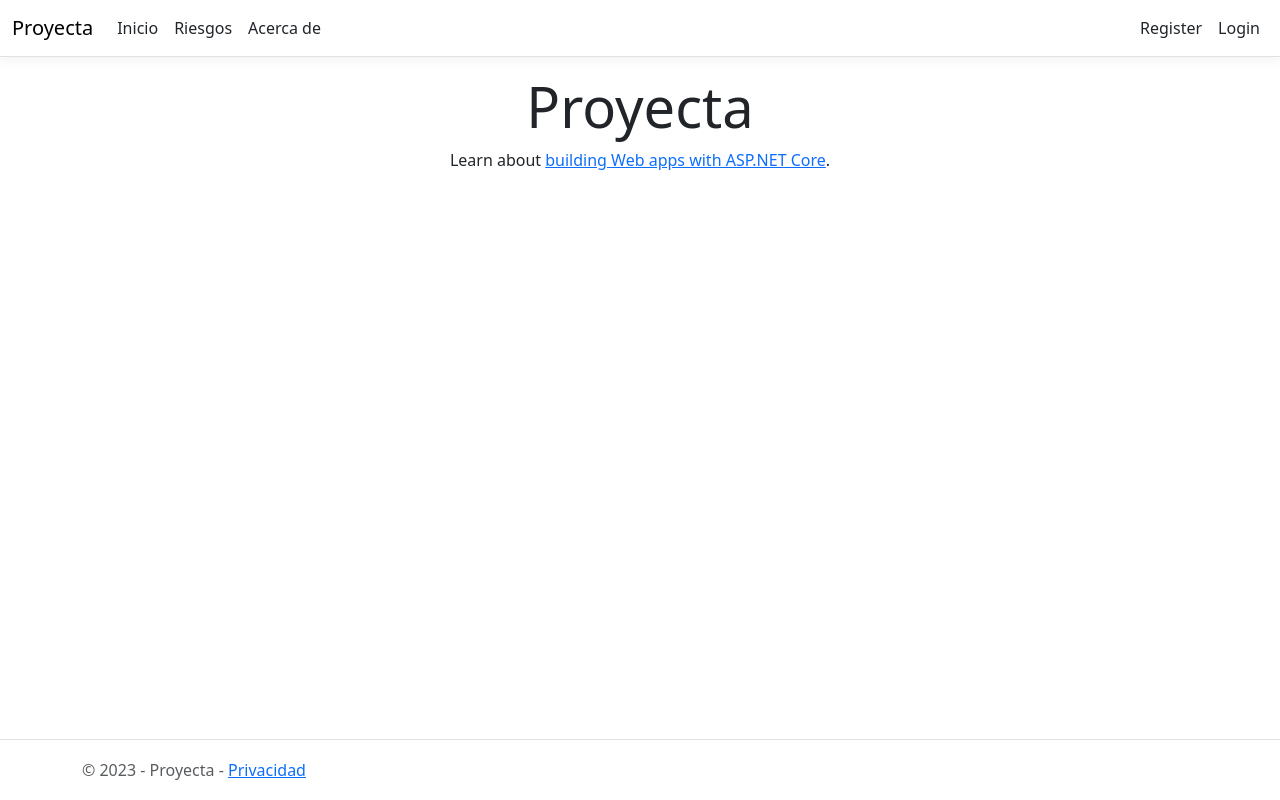
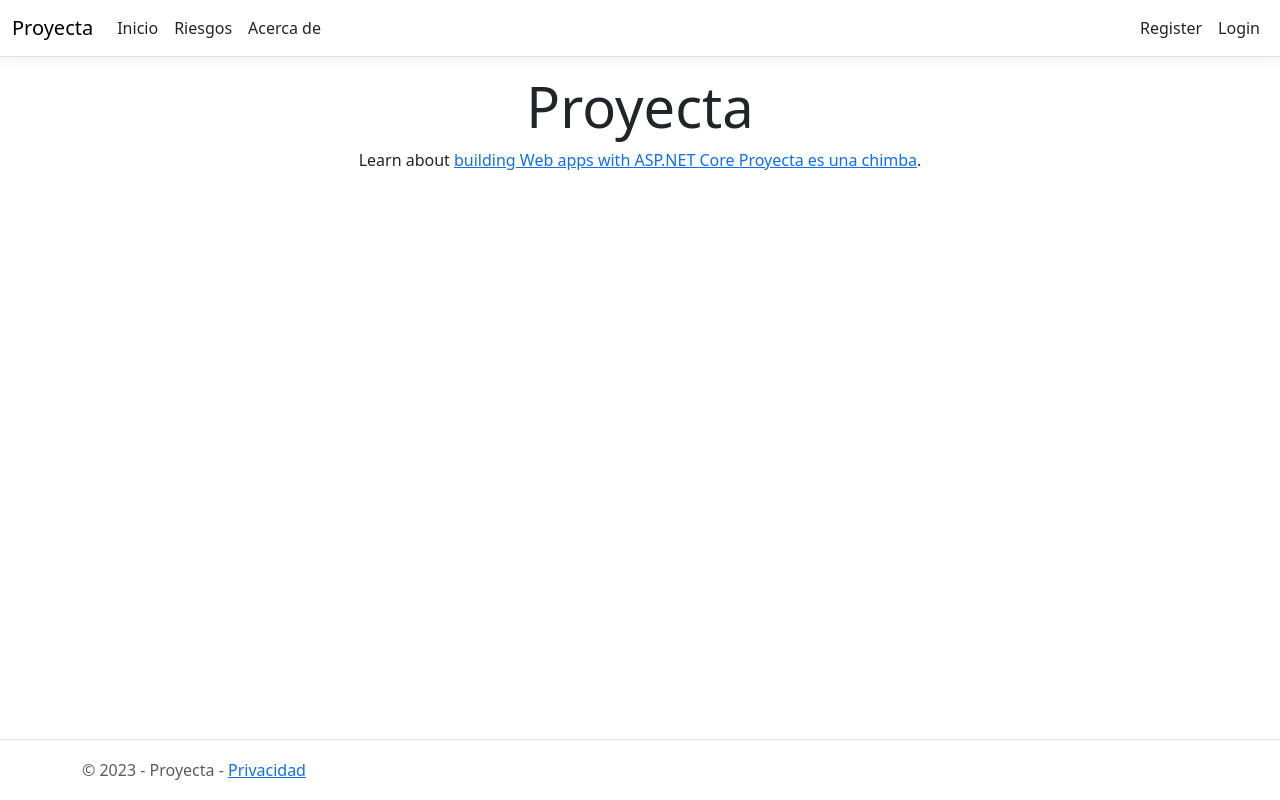
Before and after one commit to opolancoh/proyecta-web-react-js, a React (Create React App) app: page / in a window 1280 px wide. Built offline with nearby package versions, Linux system fonts and the light colour scheme.

Commit message:
fisrt commit

```diff
--- a/src/pages/Home/index.jsx
+++ b/src/pages/Home/index.jsx
@@ -5,7 +5,7 @@ function Home() {
       <p>
         Learn about{" "}
         <a href="https://docs.microsoft.com/aspnet/core">
-          building Web apps with ASP.NET Core
+          building Web apps with ASP.NET Core Proyecta es una chimba
         </a>
         .
       </p>
```
